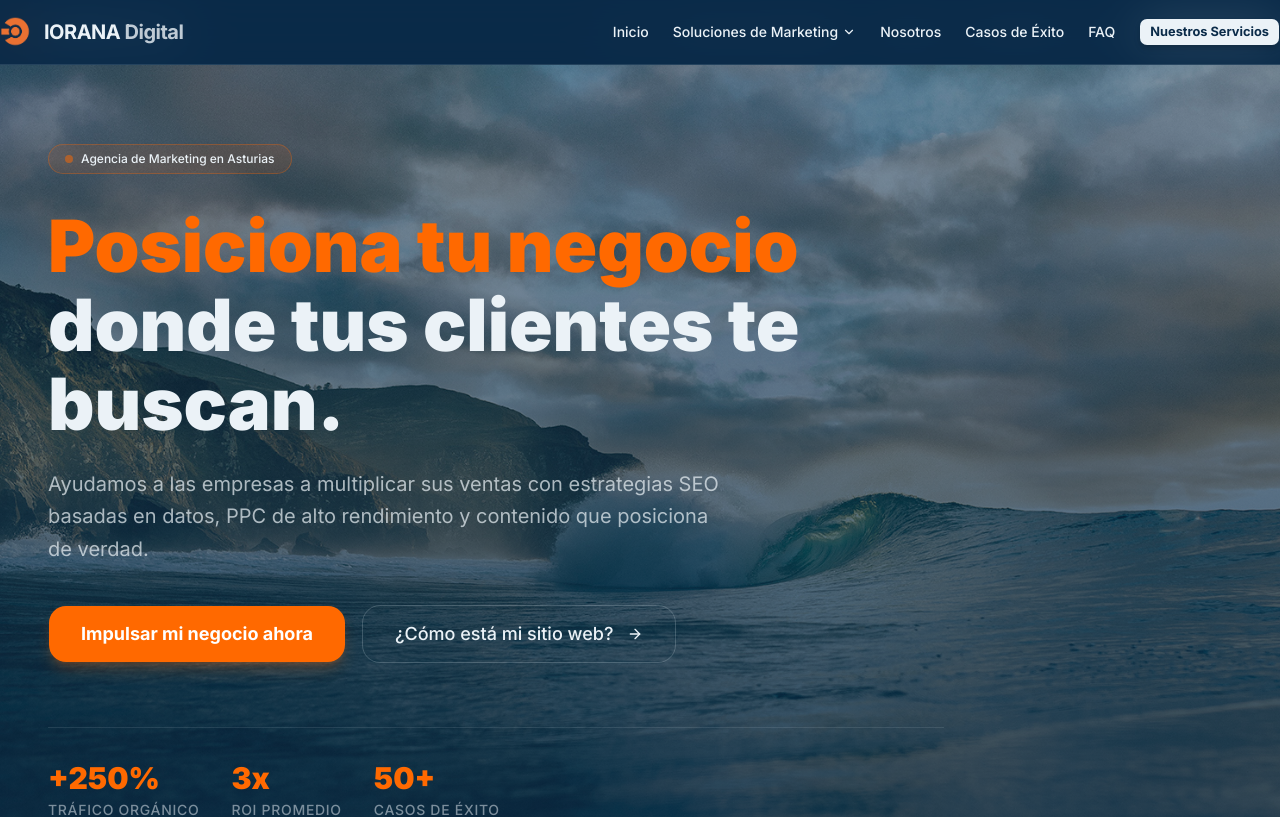
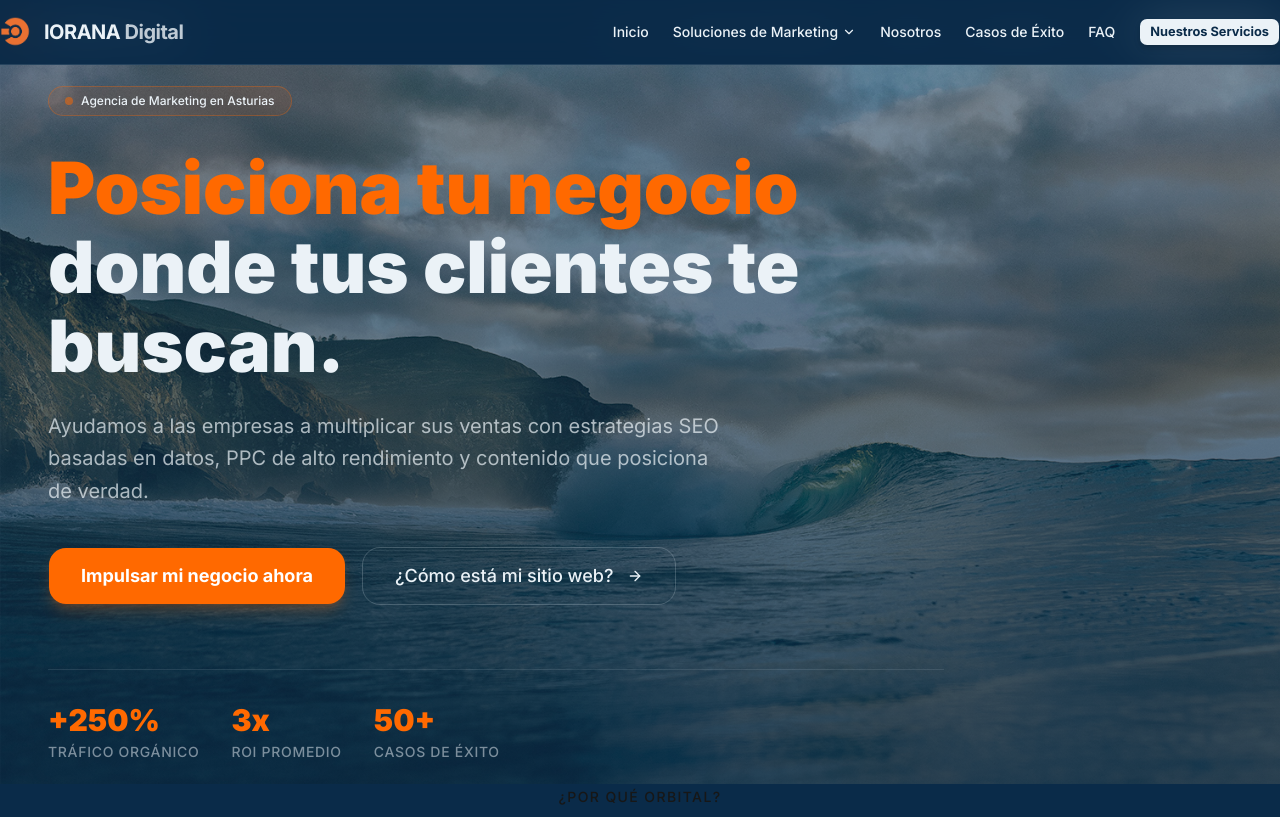
Before and after one commit to ioranadigital/iorana-next, a Next.js app: page / in a window 1280 px wide. Shown: the top 817 px of the page. Built offline with nearby package versions, Linux system fonts and the light colour scheme.

Commit message:
Update HeroSection.tsx

```diff
--- a/components/HeroSection.tsx
+++ b/components/HeroSection.tsx
@@ -5,10 +5,12 @@ import { Button } from "@/components/ui/button";
 
 const HeroSection = () => {
   return (
-    /* 1. La sección padre debe ser w-full (ancho total) y sin paddings laterales que limiten */
     <section id="hero" className="relative w-full min-h-[90vh] flex items-center overflow-hidden bg-[#0a2b49]">
 
-      {/* 2. CAPA DE FONDO: Esta capa ignora el container y se expande a toda la pantalla */}
+      {/* 🖼️ CAPA DE FONDO DEFINITIVA:
+          'w-screen' y 'left-1/2 -translate-x-1/2' aseguran que la imagen siempre toque los bordes
+          del navegador, ignorando cualquier contenedor padre.
+      */}
       <div
         className="absolute inset-0 w-full h-full z-0"
         style={{
@@ -19,8 +21,11 @@ const HeroSection = () => {
         }}
       />
 
-      {/* 3. CAPA DE CONTENIDO: Aquí sí usamos el container para que el texto no toque los bordes */}
-      <div className="container relative z-10 mx-auto px-6 sm:px-8 lg:px-12 pt-20 pb-16">
+      {/* 📦 CONTENEDOR DE TEXTO:
+          Solo envuelve al texto para mantenerlo alineado, pero no afecta al fondo.
+      */}
+      <div className="relative z-10 w-full">
+        <div className="container mx-auto px-6 sm:px-8 lg:px-12">
           <motion.div
             initial={{ opacity: 0, y: 30 }}
             animate={{ opacity: 1, y: 0 }}
@@ -61,12 +66,7 @@ const HeroSection = () => {
             </div>
 
             {/* Stats */}
-          <motion.div
-            initial={{ opacity: 0, y: 20 }}
-            animate={{ opacity: 1, y: 0 }}
-            transition={{ delay: 0.5, duration: 0.6 }}
-            className="flex flex-wrap gap-8 mt-16 pt-8 border-t border-[#ebf2f7]/10"
-          >
+            <div className="flex flex-wrap gap-8 mt-16 pt-8 border-t border-[#ebf2f7]/10">
               {[
                 { value: "+250%", label: "Tráfico orgánico" },
                 { value: "3x", label: "ROI promedio" },
@@ -77,8 +77,9 @@ const HeroSection = () => {
                   <div className="text-sm text-[#ebf2f7]/50 mt-1 uppercase tracking-wider font-medium">{stat.label}</div>
                 </div>
               ))}
+            </div>
           </motion.div>
-        </motion.div>
+        </div>
       </div>
     </section>
   );
```
Lines whose indentation alone changed are shown as unchanged.
